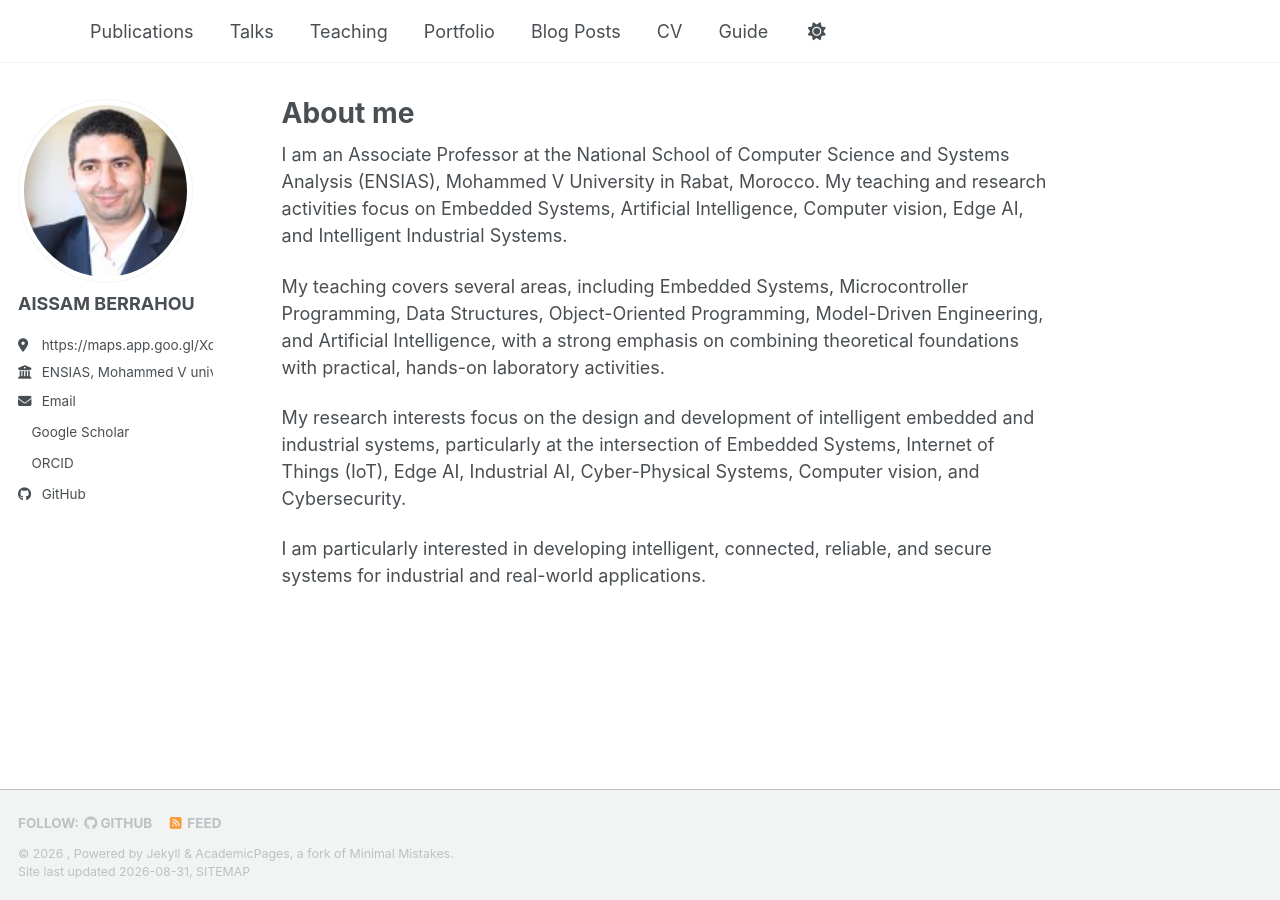
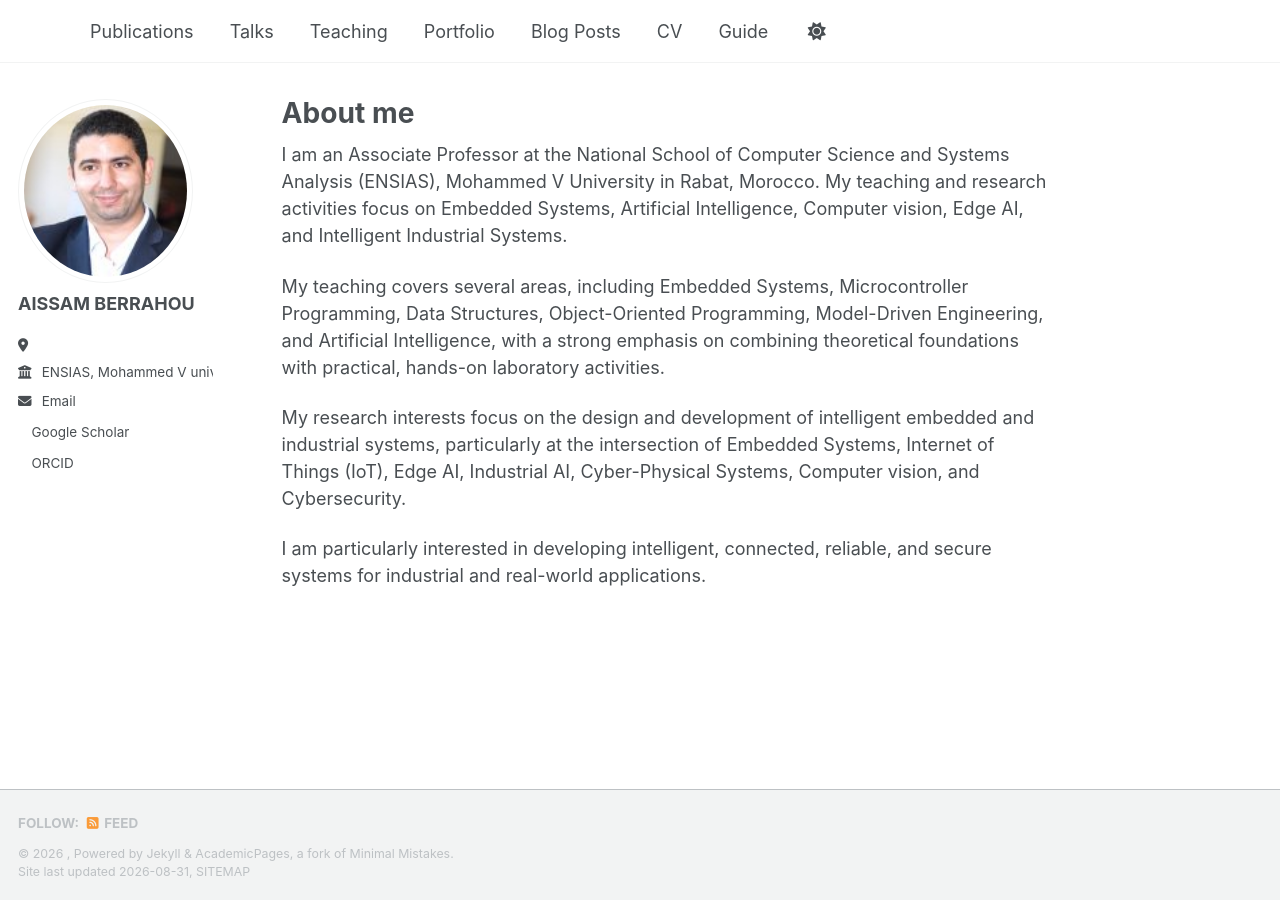
Before and after one commit to aissamberrahou/aissamberrahou.github.io, a Jekyll site: the page built from _pages/about.md, in a window 1280 px wide. Built offline with Jekyll 4.4.1, drawn with Linux system fonts in a browser that asks for light colours; a style sheet for code colours, icons or effects is not loaded; some of the changed lines change nothing that is shown.

Commit message:
Update _config.yml

```diff
--- a/_config.yml
+++ b/_config.yml
@@ -27,7 +27,7 @@
   name             : "AISSAM BERRAHOU"
   pronouns         : # example: "she/her"
   bio              : ""
-  location         : "https://maps.app.goo.gl/XqsKw1duvkYYdbL48"
+  location         : ""
   employer         : "ENSIAS, Mohammed V university"
   uri              : # URL
   email            : "aissam.berrahou@ensias.um5.ac.ma"
@@ -51,7 +51,7 @@
   bitbucket        : # Username - Update with your username on the site
   codepen          : # Username
   dribbble         : # Username
-  github           : "academicpages"
+  classRoom        : "https://classroom.google.com/h/tv"
   kaggle           : # Username
   stackoverflow    : # User number or user number and name (i.e., use "1" or "1/jeff-atwood")
 
```
